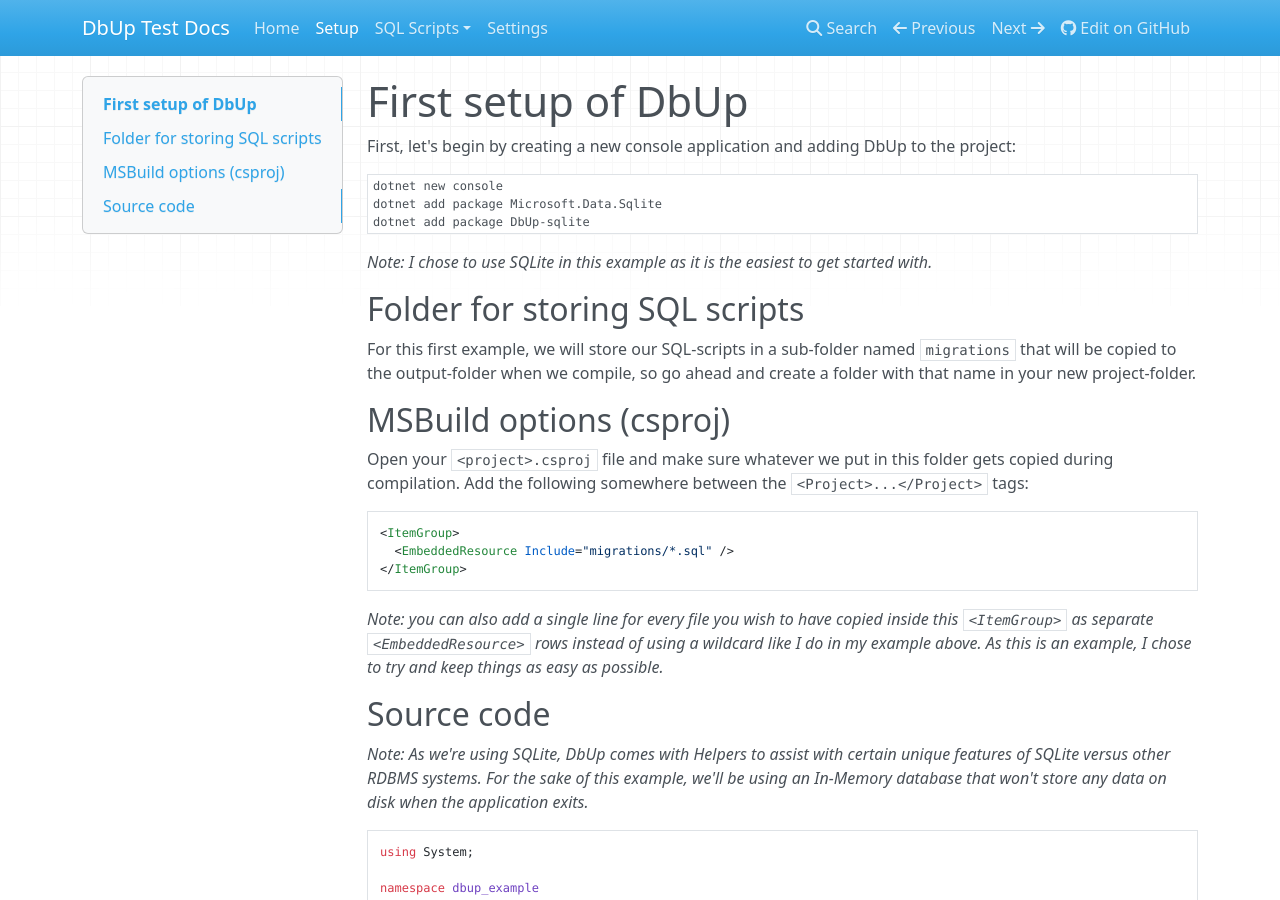
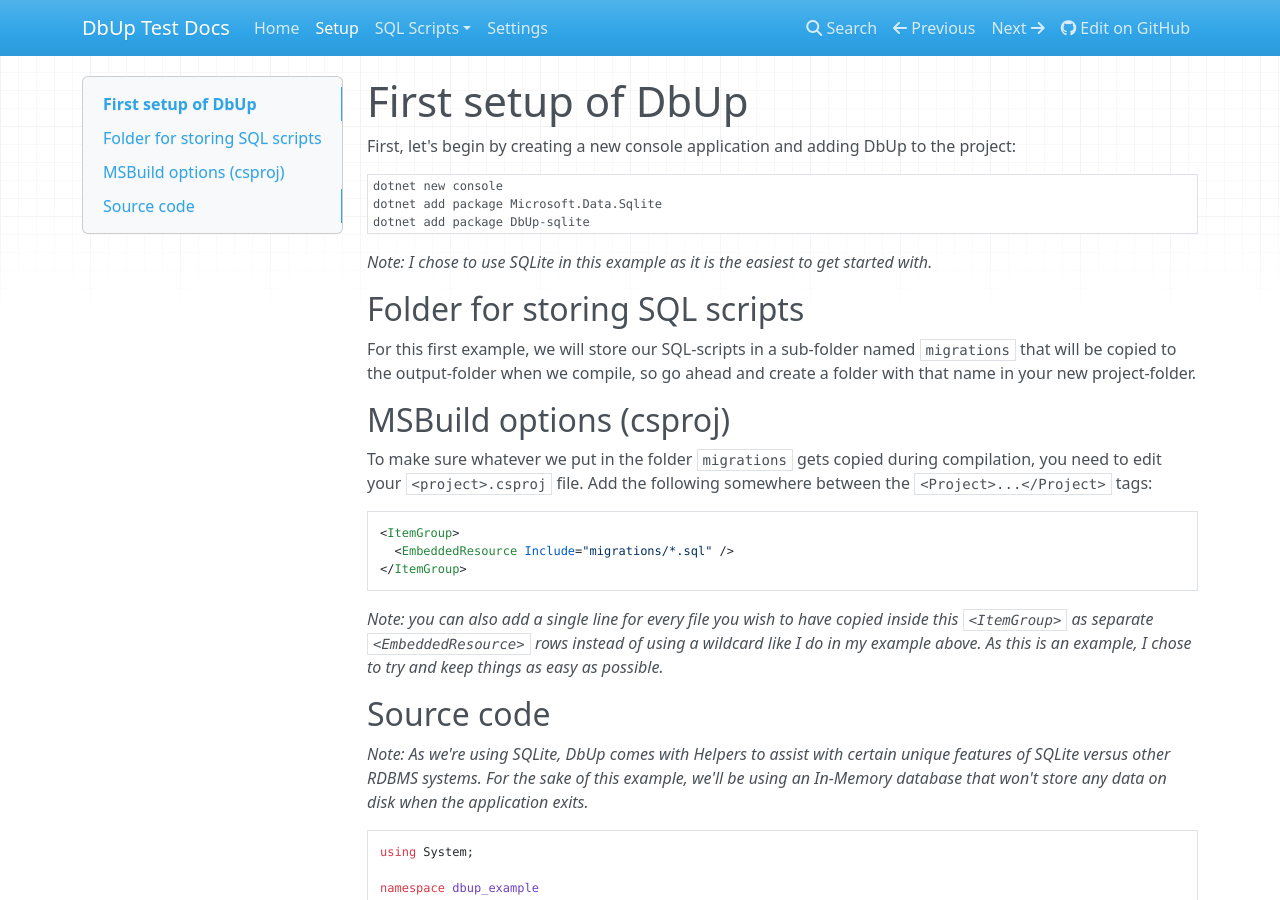
Before and after one commit to flatrick/dbup_test, an MkDocs documentation site: the page built from docs/setup.md, in a window 1280 px wide and 900 px high. Built offline with MkDocs 1.6.1, drawn with Linux system fonts in a browser that asks for light colours; nearby versions of some CDN libraries.

Commit message:
improved wording

````diff
--- a/docs/setup.md
+++ b/docs/setup.md
@@ -16,7 +16,7 @@ For this first example, we will store our SQL-scripts in a sub-folder named `mig
 
 ## MSBuild options (csproj)
 
-Open your `<project>.csproj` file and make sure whatever we put in this folder gets copied during compilation.
+To make sure whatever we put in the folder `migrations` gets copied during compilation, you need to edit your `<project>.csproj` file.
 Add the following somewhere between the `<Project>...</Project>` tags:
 
 ```xml
````
